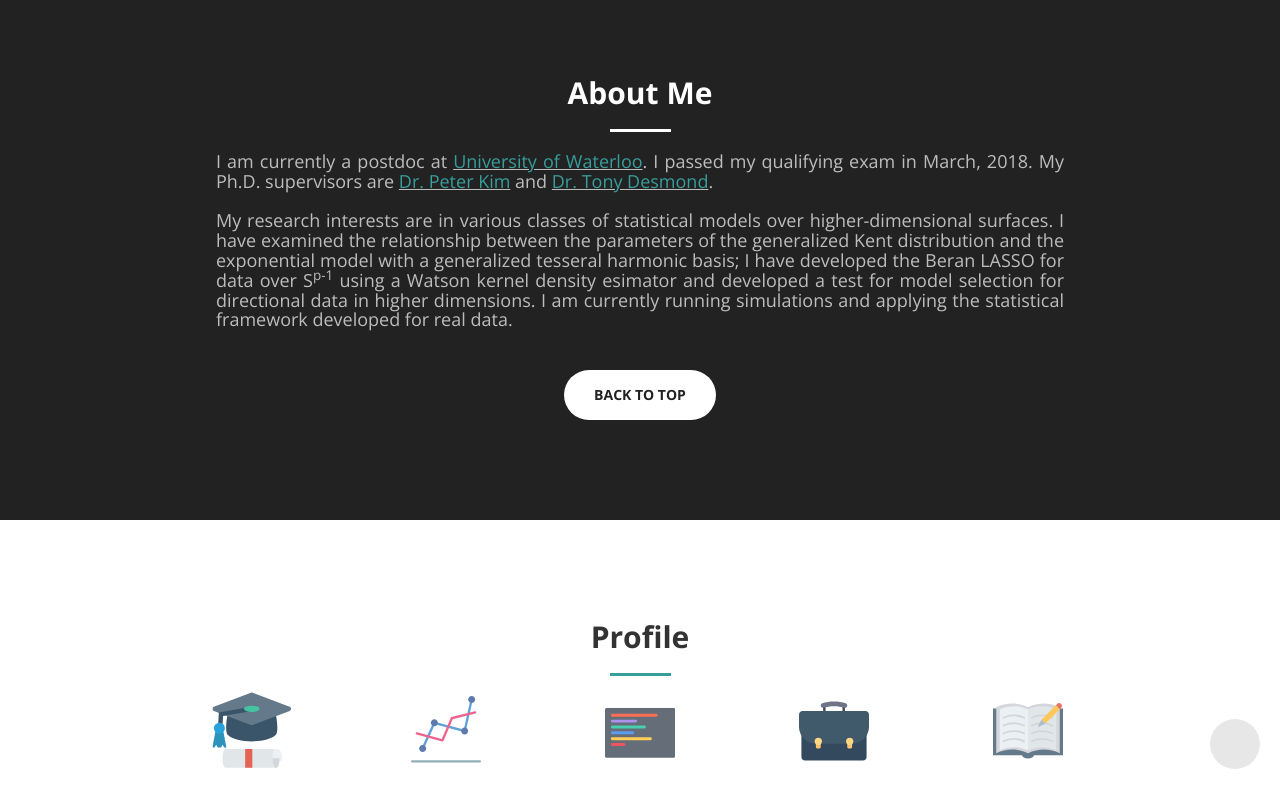
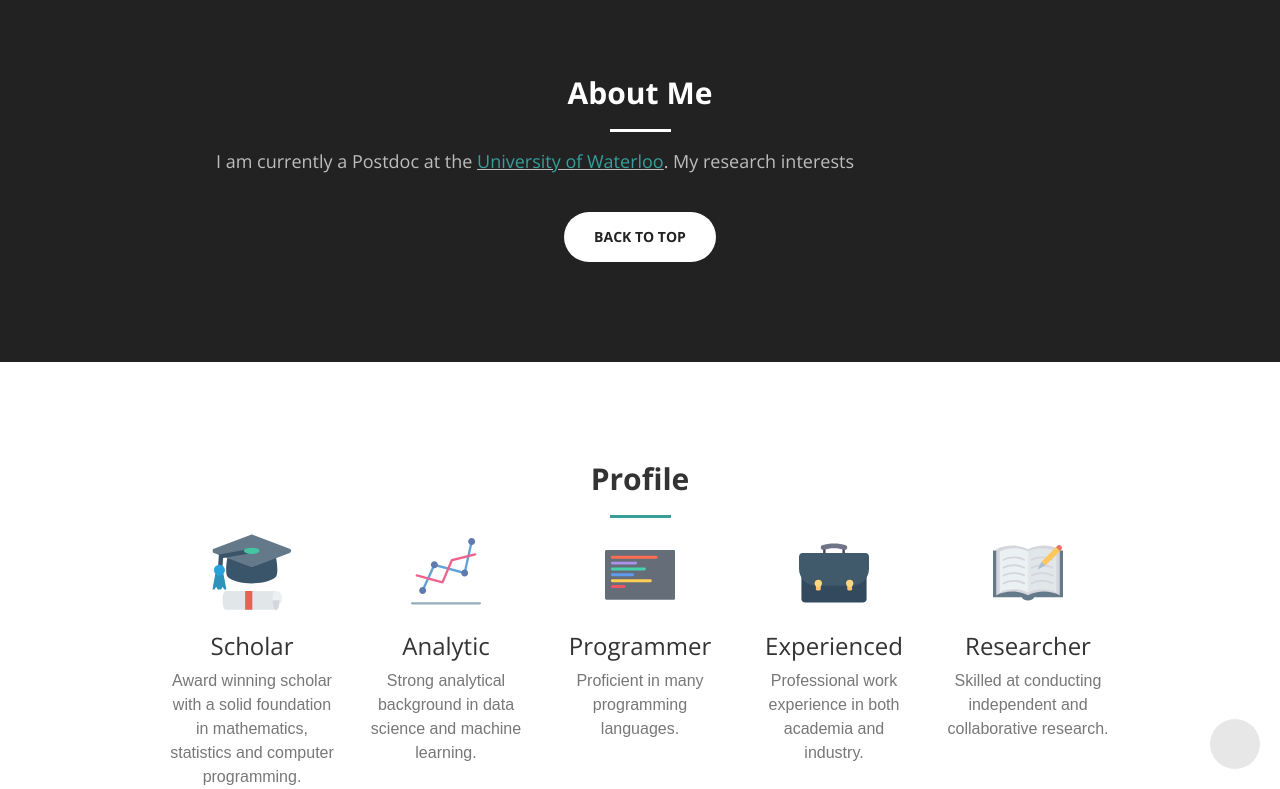
Before and after one commit to stephentully/stephentully.github.io, a Jekyll site: the page built from index.html, in a window 1280 px wide and 900 px high, scrolled down 813 px, cut to the strip 111-900 px from the top of the window. Built offline with Jekyll 4.4.1, drawn with Linux system fonts in a browser that asks for light colours; nearby versions of some CDN libraries; some web fonts are replaced; part of the change alters nothing that is shown.

Commit message:
Update about.html

```diff
--- a/_includes/about.html
+++ b/_includes/about.html
@@ -15,19 +15,22 @@
         <!-- <h4 class="text-faded text-justify" style="padding-left:7em; padding-right:7em; margin: 0 auto"> -->
         <h4 class="text-faded text-justify" style="margin: 0 auto">
           <!-- I am currently a Ph.D. Candidate in Applied Statistics at the -->
-          I am currently a postdoc at
+          I am currently a Postdoc at the
           <u><a href="https://www.uwaterloo.ca">University of Waterloo</a></u>.
-          I passed my qualifying exam in March, 2018.
+          <!-- I passed my qualifying exam in March, 2018.
           My Ph.D. supervisors are <u><a href="https://mathstat.uoguelph.ca/people/kim">Dr. Peter Kim</a></u>
           and <u><a href="https://mathstat.uoguelph.ca/people/desmond">Dr. Tony Desmond</a></u>.
           <br/>
-          <br/>
-          My research interests are in various classes of statistical models over higher-dimensional surfaces.
+          <br/> -->
+          My research interests
+
+          <!--My research interests are in various classes of statistical models over higher-dimensional surfaces.
           I have examined the relationship between the parameters of the generalized Kent distribution and
           the exponential model with a generalized tesseral harmonic basis; I have
           developed the Beran LASSO for data over S<sup>p-1</sup> using a Watson kernel density esimator
           and developed a test for model selection for directional data in higher dimensions.
-          I am currently running simulations and applying the statistical framework developed for real data.
+          I am currently running simulations and applying the statistical framework developed for real data.-->
+
         </h4>
       </div>
 
```
